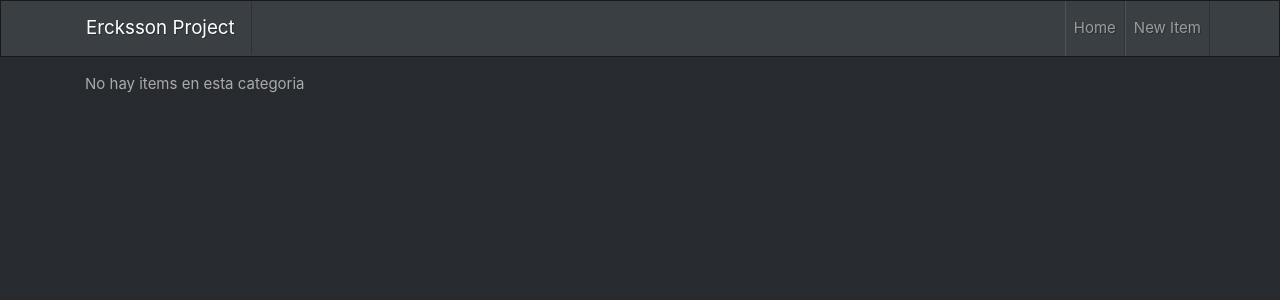
After one commit to Laytonloss/erckssonpro, a Symfony app: template templates/item/category.html.twig in a window 1280 px wide. The commit adds this page. Shown: the top 300 px of the page. Run offline with Twig, Linux system fonts and the light colour scheme; the template is opened without the code that fills it, so the values that code supplies are empty; some libraries are stand-ins or nearby versions.

Commit message:
Version 0.4

```diff
--- a/templates/base.html.twig
+++ b/templates/base.html.twig
@@ -4,6 +4,8 @@
         <meta charset="UTF-8">
         <title>{% block title %}Welcome!{% endblock %}</title>
         <link rel="stylesheet" href="https://bootswatch.com/4/slate/bootstrap.min.css">
+      <!--  <link rel="stylesheet" href="https://stackpath.bootstrapcdn.com/bootstrap/4.1.3/css/bootstrap.min.css" integrity="sha384-MCw98/SFnGE8fJT3GXwEOngsV7Zt27NXFoaoApmYm81iuXoPkFOJwJ8ERdknLPMO" crossorigin="anonymous"> -->
+
         {% block stylesheets %}{% endblock %}
     </head>
     <body>
--- a/templates/inc/navbar.html.twig
+++ b/templates/inc/navbar.html.twig
@@ -25,6 +25,6 @@
 
 				</div>
 
-		</div>
+
 
 	</nav>
--- /dev/null
+++ b/templates/item/category.html.twig
@@ -0,0 +1,48 @@
+{% extends 'base.html.twig' %}
+
+{% block title %} Ercksson Project Category {% endblock %}
+
+{% block body %}
+
+	{% if item %}
+
+		<table id="items" class="table table-stripped">
+			<thead>
+				<tr>
+					<th>Items</th>
+					<th>Type</th>
+					<th>Description</th>
+					<th>Price</th>
+					<th>Edit</th>
+					<th>Delete</th>
+				</tr>
+			</thead>
+			<tbody>
+				{% for items in item %}
+					<tr>
+						<td><a href="/item/{{items.id}}">{{items.itemname}}</a></td>
+
+						<td><a href="/item/{{items.type}}">{{items.type}}</a></td>
+
+						<td>{{items.description}}</td>
+
+						<td>{{items.price}}</td>
+
+						<td><a href="/item/edit/{{items.id}}" class="btn btn-light">Edit</a></td>
+
+						<td><a href="#" class="btn btn-danger delete-item" data-id='{{items.id}}'>X</a></td>
+					</tr>
+				{% endfor %}
+			</tbody>
+
+		</table>
+
+	{% else %}
+
+		<p>No hay items en esta categoria</p>
+
+	{% endif %}
+
+
+
+{% endblock %}
--- a/templates/item/index.html.twig
+++ b/templates/item/index.html.twig
@@ -5,6 +5,7 @@
 {% block body %}
 
 	{% if items %}
+
 
 		<table id="items" class="table table-stripped">
 			<thead>
@@ -22,7 +23,7 @@
 					<tr>
 						<td><a href="/item/{{item.id}}">{{item.itemname}}</a></td>
 
-						<td>{{item.type}}</td>
+						<td><a href="/item/category/{{item.type}}">{{item.type}}</a></td>
 
 						<td>{{item.description}}</td>
 
--- a/templates/item/show.html.twig
+++ b/templates/item/show.html.twig
@@ -1,6 +1,6 @@
 {% extends 'base.html.twig' %}
 
-{% block title %} {{item.itemname}}} {% endblock %}
+{% block title %} {{ item.itemname }} {% endblock %}
 
 
 {% block body %}
```
Also changed, not shown: src/Controller/itemController.php (+10 -0 lines), src/Repository/IteminfoRepository.php (+14 -0 lines), config/routes.yaml (line endings or trailing spaces).
